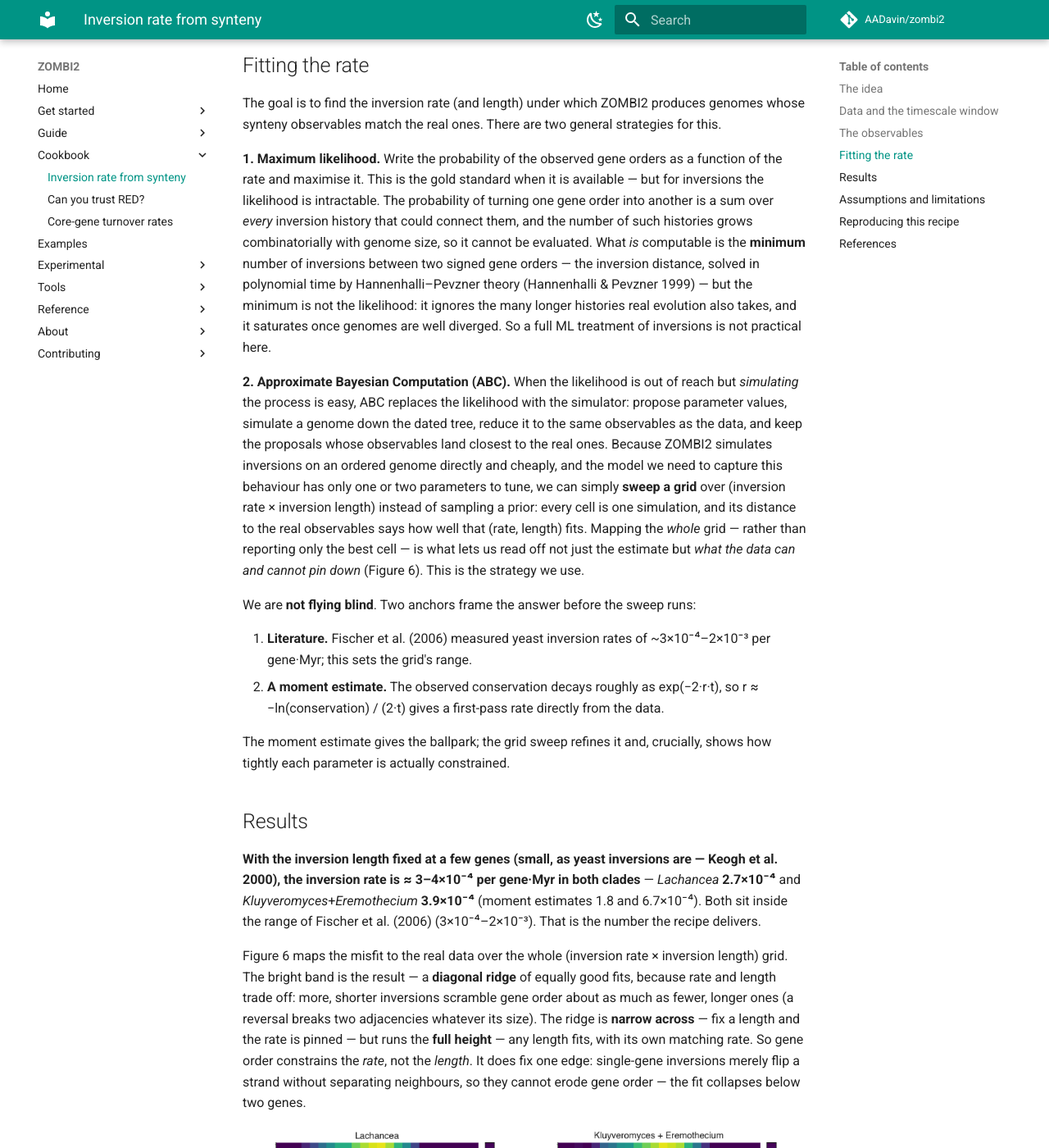
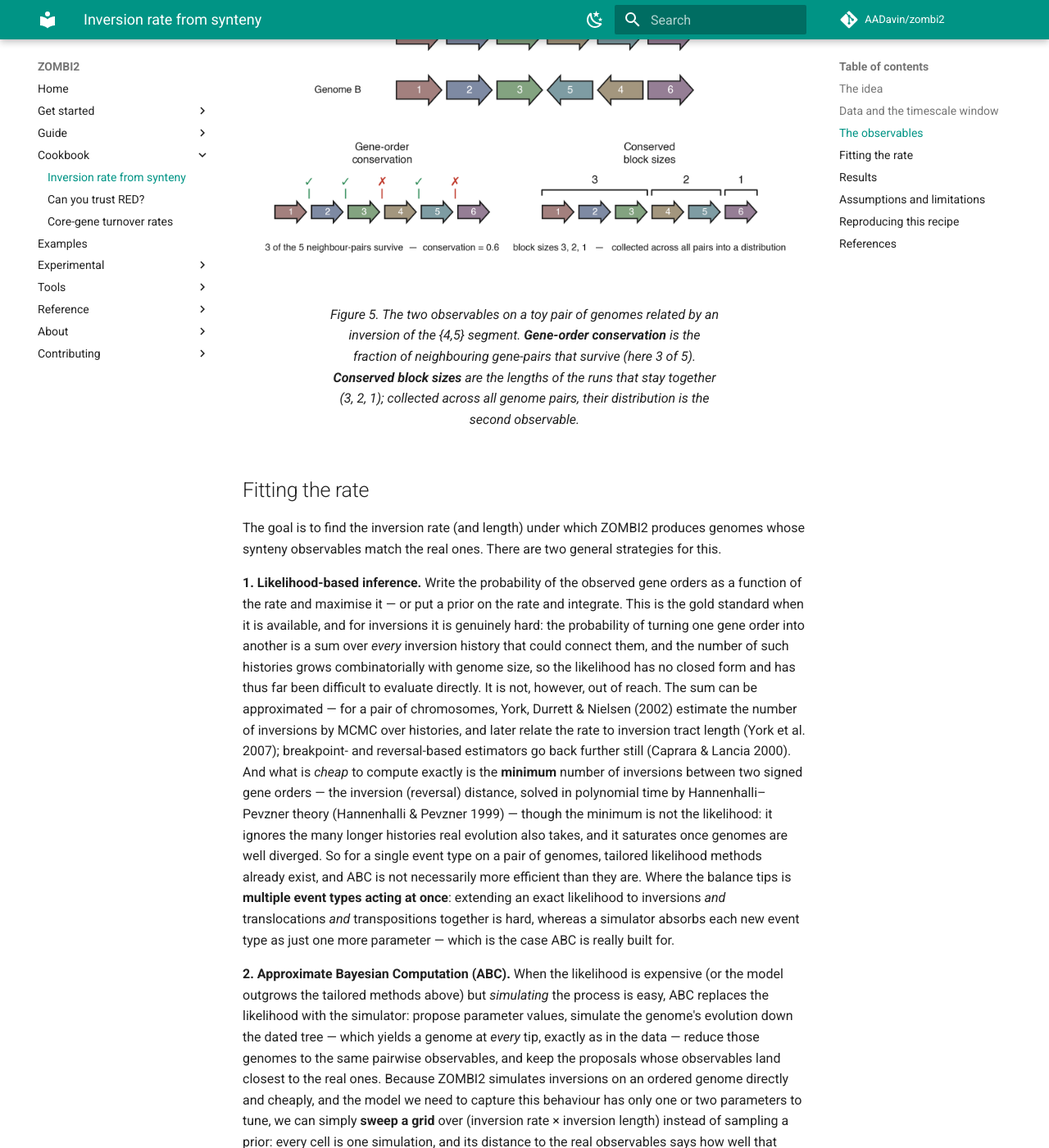
Before and after one commit to AADavin/zombi2, an MkDocs documentation site: the page built from docs/cookbook/synteny.md, in a window 1280 px wide and 1400 px high, scrolled down 4213 px. Shown: the whole window at 82% size. Built offline with MkDocs 1.6.1 and Material for MkDocs 9.7.7, drawn with Linux system fonts in a browser that asks for light colours; comment, search, counter and statistics services are not loaded; some of the changed text lies outside the part shown.

Commit message:
docs(cookbook): sharpen synteny/ABC recipe per rearrangement-literature review
Addresses expert feedback (K. Swenson) on the inversion-rate ABC case study:

- Soften the "likelihood cannot be evaluated" claim: it has no closed form
  and is hard to evaluate directly, but is not out of reach. Cite the
  Bayesian/enumerative alternatives (York, Durrett & Nielsen 2002/2007;
  Caprara & Lancia 2000) and reframe ABC's advantage as the multi-event
  regime, where tailored likelihood methods do not yet reach.
- Name the summary statistics in field terms: gene-order conservation is the
  complement of the breakpoint distance; block size is the conserved segment
  length. Justify breakpoint- over inversion-distance (clean expectation,
  cheap, event-agnostic).
- Clarify "simulate a genome" -> genomes at every tip (pairwise observables).
- Add a taxonomy note: modern Lachancea and Kluyveromyces are separate genera
  (Kurtzman 2003); the two clades are disjoint despite the historical synonymy.
- Reframe the "both real" bullet as empirical-inputs / simulated-process.
- Strengthen the inversions-only bullet: acknowledge translocations and flag a
  translocation-rate axis as the recommended next step (text only; the reported
  numbers remain inversions-only).
- Add Caprara & Lancia (2000), Kurtzman (2003), York et al. (2002, 2007).

Co-Authored-By: Claude Opus 4.8 <noreply@anthropic.com>

```diff
--- a/docs/cookbook/synteny.md
+++ b/docs/cookbook/synteny.md
@@ -12,7 +12,10 @@ plotted against *how long ago they split*, carries the inversion rate. The one i
 this a **rate** rather than a bare count is a **dated tree**: it turns "how much gene order has been
 scrambled" into "inversions per gene per Myr". We summarise gene order with a few **observables**,
 simulate genome evolution with ZOMBI2 under a proposed inversion rate down the real dated tree, and
-accept the rate whose observables match the data (Approximate Bayesian Computation).
+accept the rate whose observables match the data (Approximate Bayesian Computation). In the vocabulary
+of genome rearrangement: the exercise is ABC with the **breakpoint distance** (equivalently, the
+gene-order conservation below) and the **conserved segment length** as summary statistics, used to
+infer the inversion rate.
 
 ## Data and the timescale window
 
@@ -31,6 +34,13 @@ time-calibrated phylogeny of Shen et al. (2018) and rescaled to Myr — which is
 come from. The *Kluyveromyces*+*Eremothecium* clade is the classic pre-WGD synteny group: its deepest
 pair, *K. lactis* vs *Ashbya* (*Eremothecium*) *gossypii*, is exactly the one Keogh et al. (2000)
 measured.
+
+!!! note "A note on the names"
+    *Lachancea* and *Kluyveromyces* are today **separate genera**, but both were once lumped in a
+    broad *Kluyveromyces* — *Lachancea thermotolerans*, for example, was formerly *Kluyveromyces
+    thermotolerans* — until Kurtzman (2003) split the genus. So the two clades here are **disjoint**:
+    no species is shared between them, and *Lachancea* is not a subtree of *Kluyveromyces*. The
+    historical synonymy is only a naming artefact, not an overlap in the data.
 
 <figure markdown="span">
   ![](../img/synteny/lachancea_tree.png){ width="80%" }
@@ -71,6 +81,17 @@ the inversion rate. Conserved block size is the *same* signal seen the other way
 runs *between* those breaks. It corroborates conservation rather than adding independent information —
 a fact that turns out to matter when we ask what the data can and cannot pin down (Results).
 
+These two observables are standard objects: gene-order conservation is the **complement of the
+breakpoint distance** — the breakpoint distance counts the adjacencies broken between two genomes, and
+conservation is the fraction left intact — and conserved block size is the **conserved segment
+length** (Caprara & Lancia 2000). We summarise with the breakpoint distance rather than the **inversion
+(reversal) distance** for three reasons. Its expectation under a rate is analytically clean — it is
+what gives the exp(−2·r·t) moment estimate below — so it varies smoothly and monotonically with the
+rate across the whole window, where the reversal distance saturates. It is cheap, O(genes). And,
+looking ahead to richer models, it is *event-agnostic*: a translocation or transposition breaks
+adjacencies too, so the breakpoint distance stays the right currency once more event types are added,
+whereas the reversal distance bakes in the inversions-only assumption.
+
 <figure markdown="span">
   ![](../img/genome_inversion.svg){ width="72%" }
   <figcaption markdown="span">Figure 4. An inversion reverses a chromosomal segment and flips the strand of every gene inside it — the elementary event whose rate we measure.</figcaption>
@@ -86,20 +107,31 @@ a fact that turns out to matter when we ask what the data can and cannot pin dow
 The goal is to find the inversion rate (and length) under which ZOMBI2 produces genomes whose synteny
 observables match the real ones. There are two general strategies for this.
 
-**1. Maximum likelihood.** Write the probability of the observed gene orders as a function of the
-rate and maximise it. This is the gold standard when it is available — but for inversions the
-likelihood is intractable. The probability of turning one gene order into another is a sum over
-*every* inversion history that could connect them, and the number of such histories grows
-combinatorially with genome size, so it cannot be evaluated. What *is* computable is the **minimum**
-number of inversions between two signed gene orders — the inversion distance, solved in polynomial
-time by Hannenhalli–Pevzner theory (Hannenhalli & Pevzner 1999) — but the minimum is not the
-likelihood: it ignores the many longer histories real evolution also takes, and it saturates once
-genomes are well diverged. So a full ML treatment of inversions is not practical here.
+**1. Likelihood-based inference.** Write the probability of the observed gene orders as a function of
+the rate and maximise it — or put a prior on the rate and integrate. This is the gold standard when
+it is available, and for inversions it is genuinely hard: the probability of turning one gene order
+into another is a sum over *every* inversion history that could connect them, and the number of such
+histories grows combinatorially with genome size, so the likelihood has no closed form and has thus
+far been difficult to evaluate directly. It is not, however, out of reach. The sum can be
+approximated — for a pair of chromosomes, York, Durrett & Nielsen (2002) estimate the number of
+inversions by MCMC over histories, and later relate the rate to inversion tract length (York et al.
+2007); breakpoint- and reversal-based estimators go back further still (Caprara & Lancia 2000). And
+what is *cheap* to compute exactly is the **minimum** number of inversions between two signed gene
+orders — the inversion (reversal) distance, solved in polynomial time by Hannenhalli–Pevzner theory
+(Hannenhalli & Pevzner 1999) — though the minimum is not the likelihood: it ignores the many longer
+histories real evolution also takes, and it saturates once genomes are well diverged. So for a single
+event type on a pair of genomes, tailored likelihood methods already exist, and ABC is not
+necessarily more efficient than they are. Where the balance tips is **multiple event types acting at
+once**: extending an exact likelihood to inversions *and* translocations *and* transpositions
+together is hard, whereas a simulator absorbs each new event type as just one more parameter — which
+is the case ABC is really built for.
 
-**2. Approximate Bayesian Computation (ABC).** When the likelihood is out of reach but *simulating*
-the process is easy, ABC replaces the likelihood with the simulator: propose parameter values,
-simulate a genome down the dated tree, reduce it to the same observables as the data, and keep the
-proposals whose observables land closest to the real ones. Because ZOMBI2 simulates inversions on an
+**2. Approximate Bayesian Computation (ABC).** When the likelihood is expensive (or the model outgrows
+the tailored methods above) but *simulating* the process is easy, ABC replaces the likelihood with the
+simulator: propose parameter values,
+simulate the genome's evolution down the dated tree — which yields a genome at *every* tip, exactly as
+in the data — reduce those genomes to the same pairwise observables, and keep the proposals whose
+observables land closest to the real ones. Because ZOMBI2 simulates inversions on an
 ordered genome directly and cheaply, and the model we need to capture this behaviour has only one or
 two parameters to tune, we can simply **sweep a grid** over (inversion rate × inversion length)
 instead of sampling a prior: every cell is one simulation, and its distance to the real observables
@@ -154,11 +186,20 @@ genomically stable pre-WGD yeasts. The simulations are chromosome-faithful — r
 
 ## Assumptions and limitations
 
-- **Dated tree and gene order are both real** — the tree from Shen et al. (2018), the annotations
-  from GRYC/Génolevures and NCBI.
-- **Inversions-only model.** We treat *all* local rearrangement as inversions. Small inversions
-  dominate yeast micro-synteny (Fischer et al. 2006; Keogh et al. 2000), so ignoring the occasional
-  translocation makes the rate at most a slight upper bound.
+- **Empirical inputs, simulated process.** The two inputs are real data — the dated tree (Shen et al.
+  2018) and the observed gene orders (GRYC/Génolevures, NCBI) — and *only* the rearrangement process
+  is simulated; the inferred rate is the one that makes the simulated genomes consistent with those
+  real inputs. (This is not a study where the tree is simulated too.)
+- **Inversions-only model.** Yeast gene orders are not reshaped by inversions alone — the same
+  sources report occasional translocations (Fischer et al. 2006; Keogh et al. 2000) — but small
+  inversions dominate the micro-synteny signal, so treating *all* local rearrangement as inversions
+  makes the rate at most a slight upper bound. Because our summary statistic is the breakpoint distance
+  (event-agnostic; see "The observables"), the natural extension is to add a translocation rate as a
+  second parameter and let the grid become a plane — precisely the multi-event regime where ABC earns
+  its keep over tailored likelihood methods. ZOMBI2's multichromosome model supports cross-chromosome
+  translocations directly, so this is a matter of one more axis in the sweep; we expect the inversion
+  rate to be largely unchanged but the demonstration to be more complete. This extension is the
+  recommended next step for this recipe.
 - **Inversion length is fixed, not fitted.** Gene order constrains the rate, not event size (a
   reversal breaks two adjacencies whatever its length; Figure 6), so we set the inversion length from
   the literature (Keogh et al. 2000) rather than infer it. The rate barely moves with the assumed
@@ -180,9 +221,9 @@ The pipeline is four steps:
    rescale to Myr.
 2. **Real gene order** — take the annotations, keep the single-copy core (1:1 orthologs via mmseqs2),
    and record each gene's chromosome, family, and strand.
-3. **Grid sweep** — for each (inversion rate × inversion length) cell, simulate a chromosome-faithful
-   genome down the dated tree with ZOMBI2's multichromosome ordered genome, reduce it to the two
-   observables, and score its distance to the real data.
+3. **Grid sweep** — for each (inversion rate × inversion length) cell, simulate chromosome-faithful
+   genomes down the dated tree (one at every tip) with ZOMBI2's multichromosome ordered genome, reduce
+   them to the two pairwise observables, and score their distance to the real data.
 4. **Read the rate** — fix the inversion length from the literature and read the best-fitting rate
    off the ridge.
 
@@ -192,11 +233,20 @@ The pipeline is four steps:
 
 ## References
 
+- Caprara A, Lancia G (2000). *Experimental and statistical analysis of sorting by reversals.* In:
+  Sankoff D, Nadeau JH (eds), *Comparative Genomics.* Springer, Dordrecht, 171–183.
 - Fischer G, Rocha EPC, Brunet F, Vergassola M, Dujon B (2006). *Highly variable rates of genome
   rearrangements between hemiascomycetous yeast lineages.* PLoS Genetics 2:e32.
 - Hannenhalli S, Pevzner PA (1999). *Transforming cabbage into turnip: polynomial algorithm for
   sorting signed permutations by reversals.* Journal of the ACM 46(1):1–27.
 - Keogh RS, Seoighe C, Wolfe KH (2000). *Prevalence of small inversions in yeast gene order
   evolution.* Yeast 16:1009–1020.
+- Kurtzman CP (2003). *Phylogenetic circumscription of Saccharomyces, Kluyveromyces and other members
+  of the Saccharomycetaceae, and the proposal of the new genera Lachancea, Nakaseomyces, Naumovia,
+  Vanderwaltozyma and Zygotorulaspora.* FEMS Yeast Research 4(3):233–245.
 - Shen X-X, Opulente DA, Kominek J, et al. (2018). *Tempo and mode of genome evolution in the budding
   yeast subphylum.* Cell 175:1533–1545.
+- York TL, Durrett R, Nielsen R (2002). *Bayesian estimation of the number of inversions in the
+  history of two chromosomes.* Journal of Computational Biology 9(6):805–818.
+- York TL, Durrett R, Nielsen R (2007). *Dependence of paracentric inversion rate on tract length.*
+  BMC Bioinformatics 8:115.
```
